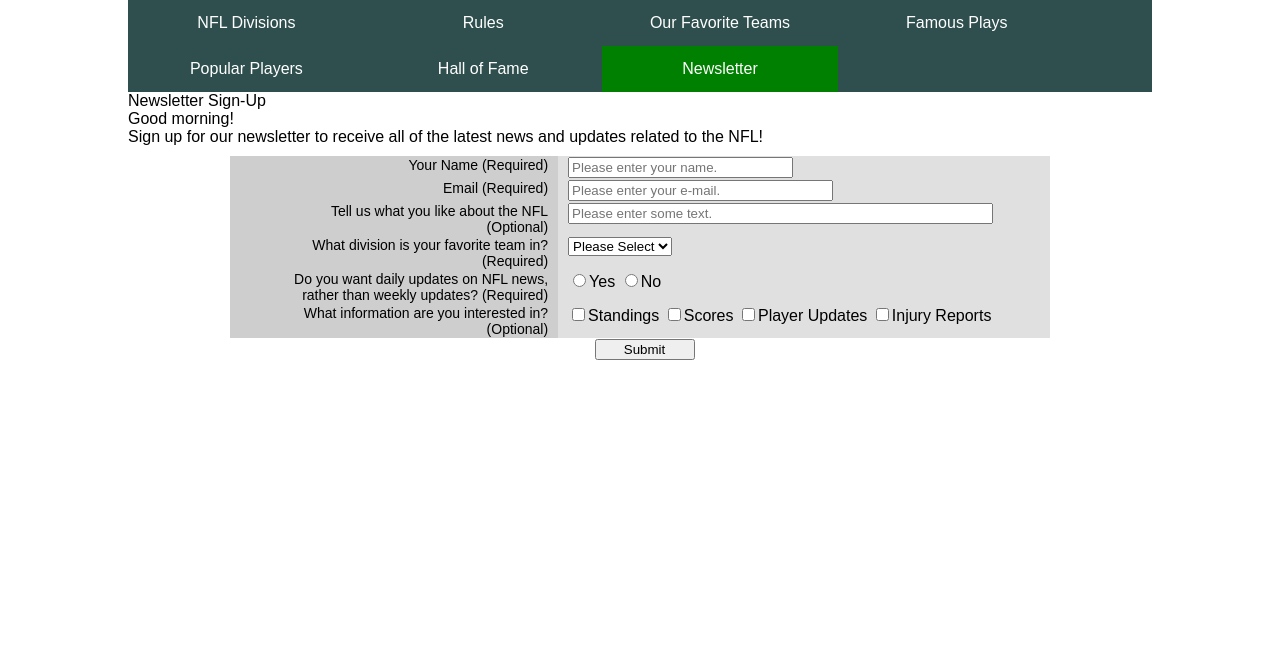
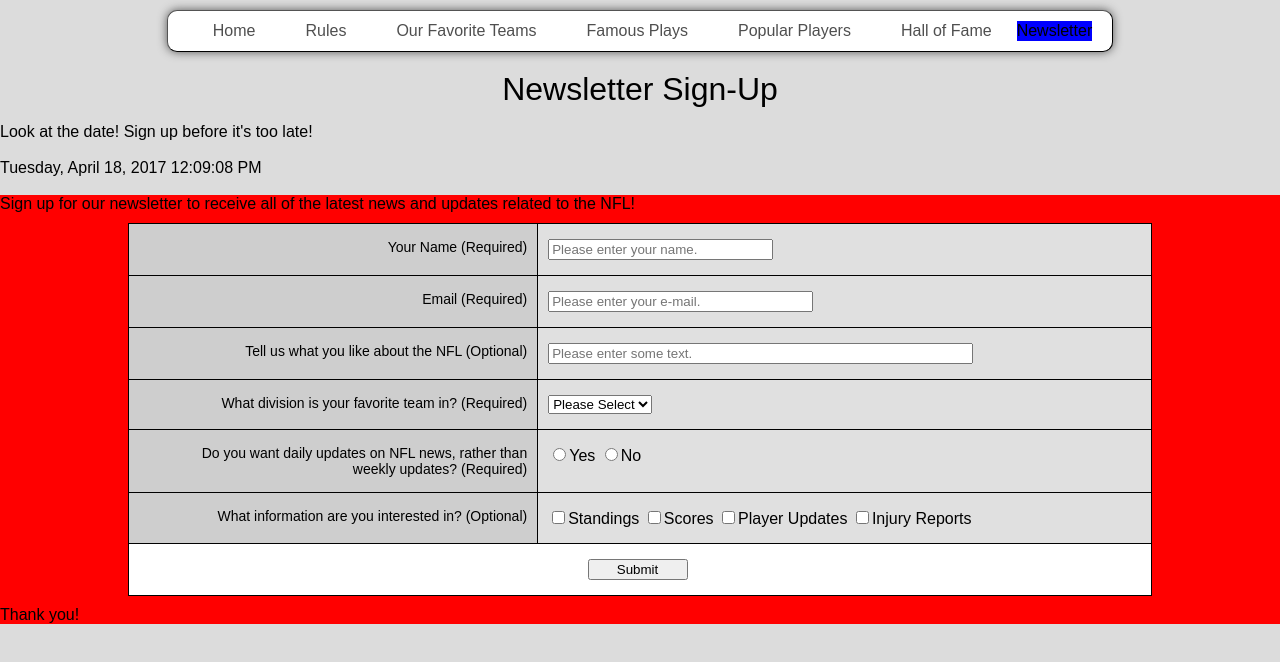
Before and after one commit to zpersichetti/WebDesignFinal, a plain HTML site: page newsletter.html in a window 1280 px wide. Drawn offline with Linux system fonts and the light colour scheme.

Commit message:
Add files via upload

```diff
--- a/famousplays.html
+++ b/famousplays.html
@@ -8,14 +8,15 @@
 		<meta name="authors" content="Steven Tynan, Brandon Tu, Keith Barry, Zach Persichetti">
 		<title>Famous Plays</title>
 		<link rel="stylesheet" href="styles.css">
-		<link rel="football icon" href="media/favicon.ico" type="image/x-icon" />
+		<link rel="icon" href="media/favicon.ico" type="image/x-icon" />
 	</head>
+
 	<body>
-        <div id="page-wrap">
+
 		<nav>
 
 			<ul>
-				<li><a href = "index.html">NFL Divisions</a></li>
+				<li><a href = "index.html">Home</a></li>
 				<li><a href = "rules.html">Rules</a></li>
 				<li><a href = "favoriteteams.html">Our Favorite Teams</a></li>
 				<li class="active">Famous Plays</li>
@@ -30,6 +31,7 @@
 			<h1 class="title"> Top 5 Famous Plays in NFL (this Decade)</h1>
 		</header>
 
+			<div style="background-color: blue;">
 
 			<h2> February 3,2008 "<strong>The Helmet Catch</strong>" </h2>
 				<p>
@@ -38,12 +40,20 @@
 
 				<p>	In Super Bowl XLII, the Giants had a third-and-five from their 44 with 1:15 left. New England led 14-10. Manning evaded defenders and threw the ball down the middle to Tyree, who went up and got two hands on the ball and wedged it against his helmet and retained control as he hit the ground at the New England 35.Four plays later, Manning connected with Plaxico Burress for a 13-yard touchdown to end the Patriots' bid for a perfect 19-0 season in the second greatest upset in Super Bowl history. </p>
 
+			</div>
+
+			<div style="background-color: red;">
+
 			<h2> February 1, 2015 "<strong>Butler Interception</strong>" </h2>
 				<p>
 					<iframe src='https://gfycat.com/ifr/FortunateSevereErmine' width='640' height='361' allowfullscreen></iframe>
 				</p>
 
 				<p>	The Seahawks trailed 28-24 in Super Bowl XLIX. On first down, Marshawn Lynch was stopped one yard short of the goal line.  Russell Wilson fired to Ricardo Lockett, but Butler jumped the route two yards deep in the end zone, beat Lockett to the ball and won the Super Bowl.</p>
+
+			</div>
+
+			<div style="background-color: blue;">
 
 			<h2> February 5, 2017 "<strong>Circus Catch</strong>" </h2>
 				<p>
@@ -53,6 +63,10 @@
 				<p> Tom Brady dropped back to pass with 2:28 to play in Super Bowl LI, trailing by eight points, 64 yards from the end zone. The first player to touch the quarterback’s pass was a Falcon, Robert Alford, the cornerback who earlier that night had snatched another of Brady’s passes and returned it for the second-longest pick-six in Super Bowl history.
 				Alford got his hands on this one, too, but couldn’t pull it in. The ball spun around, end over end, through the air. As it tumbled toward the ground, at the 40-yard-line on the Atlanta side of the field, Edelman was outnumbered three to one but manages to catch the ball when the ball was inches from touching the floor.</p>
 
+			</div>
+
+			<div style="background-color: red;">
+
 			<h2> November 23, 2014 "<strong>Catch of the Year</strong>" </h2>
 				<p>
 					<iframe src='https://gfycat.com/ifr/BrilliantAptElephantseal' width='640' height='360' allowfullscreen></iframe>
@@ -60,12 +74,19 @@
 
 				<p>During a game against the Dallas Cowboys on Sunday Night Football, Odell Beckham JR had 10 catches for 146 yards and two touchdowns.  His one-handed touchdown reception was hailed as "catch of the year"</p>
 
+			</div>
+
+			<div style="background-color: blue;">
+
 			<h2> February 1, 2009 "<strong>The Longest Yard</strong>" </h2>
 				<p>
 					<iframe src='https://gfycat.com/ifr/BitesizedPlainFugu' width='640' height='360' allowfullscreen></iframe>
 				</p>
 
 				<p>In Superbowl XLIII Pittsburgh Steelers linebacker James Harrison fakes a blitz and intercepts Kurt Warner's pass that was intended for Anquan Boldin at the goal line.  He turns on the jets and runs 100 yards for the touchdown, which is the longest pick six in Superbowl History.  Steelers eventually go on to win the game 27-23.</p>
-        </div>
+
+			</div>
+
 	</body>
+
 </html>
--- a/newsletter.html
+++ b/newsletter.html
@@ -7,14 +7,16 @@
 		<title> Newsletter </title>
 		<link rel="stylesheet" href="styles.css">
 		<link rel="stylesheet" href="forms.css">
-		<link rel="football icon" href="media/favicon.ico" type="image/x-icon" />
+		<link rel="icon" href="media/favicon.ico" type="image/x-icon" />
+		<script type="text/javascript" src="scripts/submission.js"></script>
+
+
 	</head>
-<body>
-    <div id="page-wrap">
+
 		<nav>
 
 			<ul>
-				<li><a href = "index.html">NFL Divisions</a></li>
+				<li><a href = "index.html">Home</a></li>
 				<li><a href = "rules.html">Rules</a></li>
 				<li><a href = "favoriteteams.html">Our Favorite Teams</a></li>
 				<li><a href = "famousplays.html">Famous Plays</a></li>
@@ -22,15 +24,46 @@
 				<li><a href = "halloffame.html">Hall of Fame</a></li>
 				<li class="active">Newsletter</li>
 			</ul>
+
 		</nav>
 
-		<header>
-				Newsletter Sign-Up
-		</header>
+		<h1 style = "font-size:200%;margin:15px;">Newsletter Sign-Up</h1>
+
+		<p>Look at the date! Sign up before it's too late!</p>
+		<br/>
+
+		<script type="text/javascript">
+			tday=new Array("Sunday","Monday","Tuesday","Wednesday","Thursday","Friday","Saturday");
+			tmonth=new Array("January","February","March","April","May","June","July","August","September","October","November","December");
+
+			function GetClock(){
+			var d=new Date();
+			var nday=d.getDay(),nmonth=d.getMonth(),ndate=d.getDate(),nyear=d.getYear();
+			if(nyear<1000) nyear+=1900;
+			var nhour=d.getHours(),nmin=d.getMinutes(),nsec=d.getSeconds(),ap;
+
+			if(nhour==0){ap=" AM";nhour=12;}
+			else if(nhour<12){ap=" AM";}
+			else if(nhour==12){ap=" PM";}
+			else if(nhour>12){ap=" PM";nhour-=12;}
+
+			if(nmin<=9) nmin="0"+nmin;
+			if(nsec<=9) nsec="0"+nsec;
+
+			document.getElementById('clockbox').innerHTML=""+tday[nday]+", "+tmonth[nmonth]+" "+ndate+", "+nyear+" "+nhour+":"+nmin+":"+nsec+ap+"";
+}
+
+			window.onload=function(){
+			GetClock();
+			setInterval(GetClock,1000);
+}
+		</script>
+		<div id="clockbox"></div>
+		<br/>
+
+		<div style="background-color: red;">
 
 		<main>
-
-			<script type="text/javascript" src="scripts/greeting.js"></script>
 
 			<p> Sign up for our newsletter to receive all of the latest news and updates related to the NFL! </p>
 
@@ -98,8 +131,11 @@
 
 			</form>
 
+			<p>Thank you!</p>
+
 		</main>
-    </div>
+
+		</div>
 
 	</body>
 
--- a/styles.css
+++ b/styles.css
@@ -4,77 +4,93 @@ html, body, div, form, fieldset, legend, label
  margin: 0;
  padding: 0;
 }
+
+body{
+	background-color:#DCDCDC;
+}
+
+h1{
+	text-align:center;
+	color:black;
+}
 table
 {
  border-collapse: collapse;
  border-spacing: 0;
+ border:1px solid black;
+ margin:15px;
 }
 th, td
 {
  text-align: left;
  vertical-align: top;
+ border:1px solid black;
+ padding:15px;
 }
+
 h1, h2, h3, h4, h5, h6, th, td, caption { font-weight:normal; }
 img { border: 0; }
 
-
 nav {
-    margin: 0 0 0 0;
-    font-family: Arial, "Helvetica Neue", Helvetica, sans-serif;
-    font-size: 100%;
-    width: 100%;
-    overflow: hidden;
- }
+	margin:10px auto;
+	text-align:center;
+	font-family:sans-serif;
+	font-size:16px;
+	line-height:20px;
+}
 
 nav ul {
-    list-style-type: none;
-    margin: 0;
-    padding: 0;
-    overflow: hidden;
-    background-color: darkslategrey;
-
+	display:inline-table;
+	position:relative;
+	background:#ffffff;
+	border:1px #000000 outset;
+	box-shadow:0px 0px 10px #555;
+	padding:0px 20px;
+	border-radius:10px;
+	list-style:none;
 }
 
-nav li {
-
-    float: left;
-    width: 20%;
-
-    text-align: center;
-    padding: 14px 16px;
-
-
-
+nav ul li {
+	float:left;
 }
 
-nav li a {
-    text-decoration: none;
-    color: white;
-
+nav ul li:hover {
+	background:red;
 }
 
-nav li a:hover {
-    background-color:  black;
-    padding: 14px 16px;
-    display:inline-block;
-    width: 100%;
-
+nav ul li:hover a {
+	color:white;
 }
 
-.active {
-    background-color: green;
-    color: white;
-    display: block;
-    color: white;
-    text-align: center;
-    padding: 14px 16px;
-    text-decoration: none;
+nav ul li a {
+	display:block;
+	padding:10px 25px;
+	color:#4f4f4f;
+	text-decoration:none;
+	}
 
-
+nav ul li:hover > ul {
+	display:block;
+	background:#fffa84;
 }
 
-#page-wrap {
-     width: 80%;
-     margin: 0 auto;
-    height: 100%
+nav ul li.active{
+	position:relative;
+	top:10px;
+	background-color:blue;
+	text-align:center;
 }
+
+img{
+	margin:15px;
+}
+
+p.greeting{
+	color: black;
+	text-align:center;
+	font-size:150%
+}
+
+footer{
+	text-align:center;
+}
```
Also changed, not shown: favoriteteams.html (+46 -7 lines), halloffame.html (+12 -5 lines), index.html (+84 -9 lines), popularplayers.html (+22 -16 lines), rules.html (+26 -7 lines), success.html (+4 -5 lines), forms.css (line endings or trailing spaces), 1 other file.
